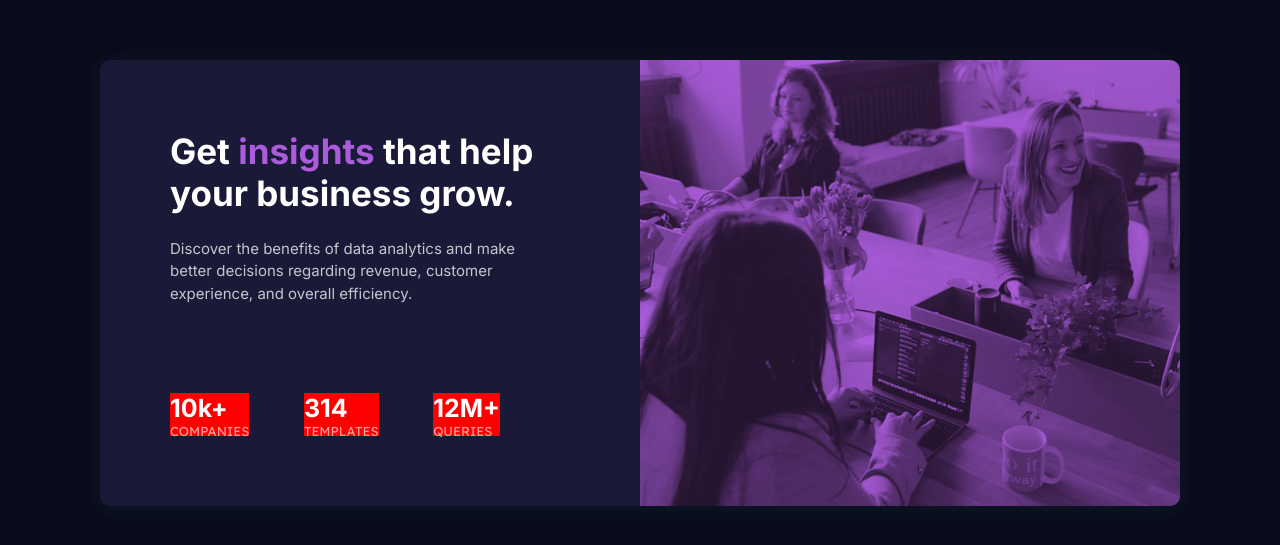
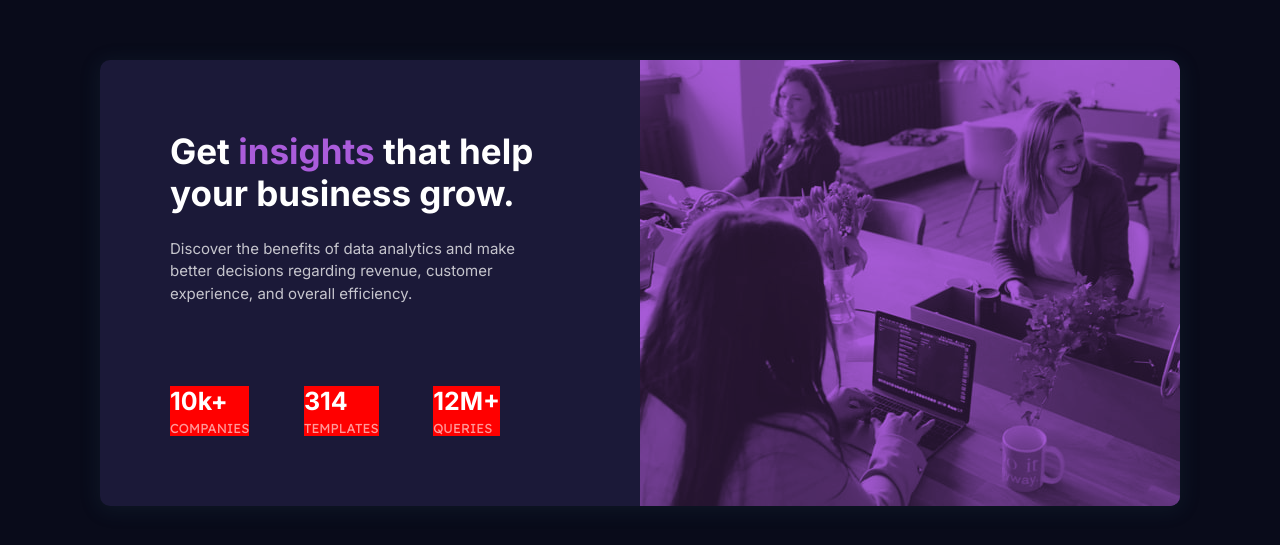
Before and after one commit to Miguel-Rabatini/stats-preview-card-component, a React (Vite) app: page / in a window 1280 px wide. Shown: the part 117-662 px from the top of the page. Built offline with nearby package versions, Linux system fonts and the light colour scheme.

Commit message:
Update StatisticDisplay.scss

```diff
--- a/src/components/statistic-display/StatisticDisplay.scss
+++ b/src/components/statistic-display/StatisticDisplay.scss
@@ -4,7 +4,7 @@
   display: flex;
   flex-direction: column;
   justify-content: space-between;
-  height: 43px;
+  height: 50px;
   background-color: red;
 
   @media only screen and (max-width: 540px) {
```
